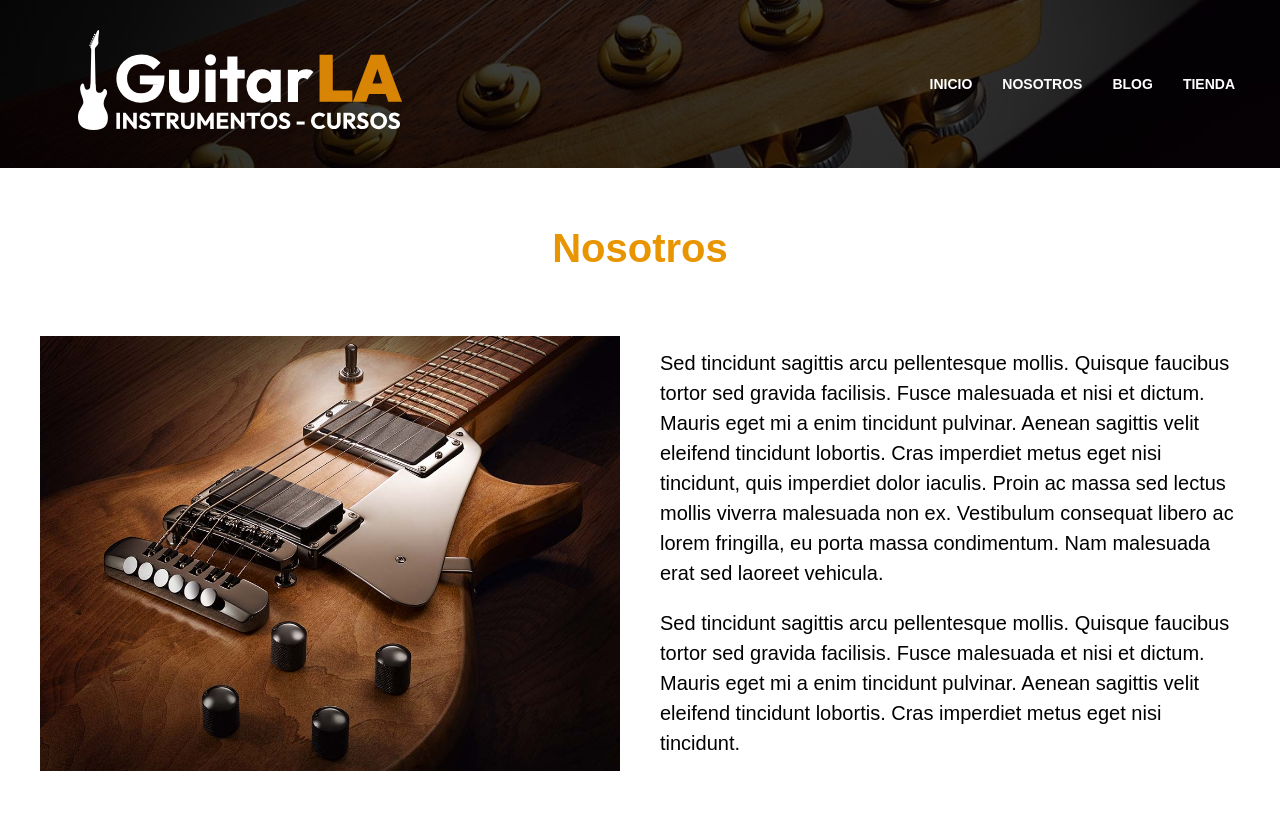
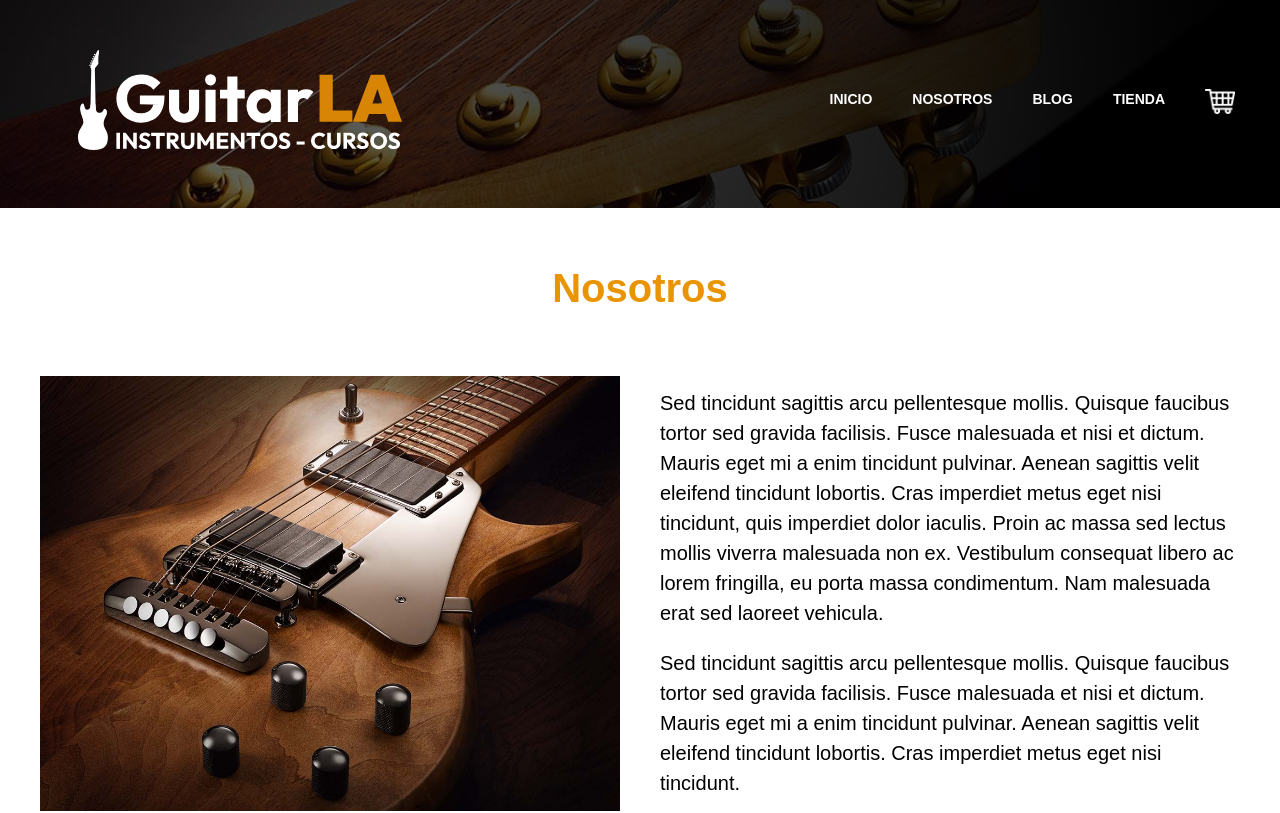
Before and after one commit to luckpapurro/reactguitarla, a Next.js app: page /nosotros in a window 1280 px wide. Shown: the top 813 px of the page. Built offline with nearby package versions, Linux system fonts and the light colour scheme.

Commit message:
22/08/25 HC 240

```diff
--- a/components/Footer.js
+++ b/components/Footer.js
@@ -9,7 +9,7 @@ const Footer = () => {
                <Link href="/">Inicio</Link>
                <Link href="/nosotros">Nosotros</Link>
                <Link href="/blog">Blog</Link>
-               <Link href="/tienda">Tienda</Link>
+               <Link href="/guitarras">Tienda</Link>
             </nav>
             <p className={styles.copyright}>Todos los derechos reservados</p>
          </div>
--- a/components/Header.js
+++ b/components/Header.js
@@ -1,8 +1,11 @@
 import Link from 'next/link'
 import Image from 'next/image'
+import { useRouter } from 'next/router'
 import styles from '../styles/Header.module.css'
 
 const Header = ({ guitarra }) => {
+   const router = useRouter()
+
    return (
       <header className={styles.header}>
          <div className="contenedor">
@@ -18,6 +21,17 @@ const Header = ({ guitarra }) => {
                   <Link href="/nosotros">Nosotros</Link>
                   <Link href="/blog">Blog</Link>
                   <Link href="/guitarras">Tienda</Link>
+                  <Link href="/carrito">
+                     <a>
+                        <Image
+                           layout="fixed"
+                           width={30}
+                           height={25}
+                           src="/img/carrito.png"
+                           alt="Imagen carrito"
+                        />
+                     </a>
+                  </Link>
                </nav>
             </div>
 
@@ -32,6 +46,17 @@ const Header = ({ guitarra }) => {
                </div>
             )}
          </div>
+         {router.pathname === '/' && ( // comprueba que router.pathname ( "/" ) sea igual a "/""
+            <div className={styles.guitarra}>
+               <Image
+                  src="/img/header_guitarra.png"
+                  layout="fixed"
+                  width={450}
+                  height={1000}
+                  alt="imagen header guitarra"
+               />
+            </div>
+         )}
       </header>
    )
 }
--- a/pages/index.js
+++ b/pages/index.js
@@ -7,7 +7,7 @@ const Home = ({ guitarras, curso, entradas }) => {
    return (
       <Layout
          nombrePestana="Inicio" // paso una guitarra en las props a Layout
-         guitarra={guitarras[3]}
+         guitarra={guitarras[8]}
       >
          <main className="contenedor">
             <h1 className="heading">Nuestras Guitarras</h1>
--- a/styles/Guitarra.module.css
+++ b/styles/Guitarra.module.css
@@ -79,9 +79,10 @@
    padding: 1rem;
    border: none;
    color: var(--blanco);
-   font-weight: 700;
+   font-weight: 500;
    transition-property: background-color;
    transition-duration: 0.3s;
+   font-size: 1.5rem;
 }
 .formulario input[type='submit']:hover {
    background-color: var(--negro);
--- a/styles/Header.module.css
+++ b/styles/Header.module.css
@@ -1,9 +1,9 @@
 .header {
-   background-image: linear-gradient(to right, rgb(0 0 0 / 0.8), rgb(0 0 0 / 0.7)),
+   background-image: linear-gradient(to right, rgb(0 0 0 / 0.5), rgb(0 0 0 / 1)),
       url(../public/img/header.jpg);
    background-size: cover;
    background-position: 50%;
-   padding: 3rem 0;
+   padding: 5rem 0;
 }
 
 .barra {
@@ -22,7 +22,9 @@
 .navegacion {
    margin-top: 5rem;
    display: flex; /*con ambos (display y gap) separa las palabras*/
-   gap: 2rem;
+   gap: 3rem;
+   position: relative; /* para que quede el texto sobre la imagen de la guitarra*/
+   z-index: 1; /* para que quede el texto sobre la imagen de la guitarra*/
 }
 
 @media (min-width: 768px) {
@@ -96,3 +98,35 @@
    background-color: var(--primary);
    color: var(--blanco);
 }
+
+.guitarra {
+   display: none;
+}
+
+@media (min-width: 992px) {
+   .guitarra {
+      display: block;
+      position: absolute;
+      right: 0;
+      bottom: 169px;
+      animation-name: mostrarImagen;
+      animation-duration: 2s;
+      animation-iteration-count: 1; /* si se pone se ejecuta la animacion la cantidad de veces deseada */
+      animation-delay: 0s; /* retardo en el inicio */
+      animation-timing-function: ease-in-out;
+   }
+}
+
+@keyframes mostrarImagen {
+   0% {
+      opacity: 0;
+      transform: translateX(-10rem);
+   }
+   50% {
+      opacity: 0;
+   }
+   100% {
+      opacity: 1;
+      transform: translateX(0);
+   }
+}
```
Also changed, not shown: pages/carrito.js (added, +19 -0 lines), styles/Carrito.module.css (added, +10 -0 lines).
